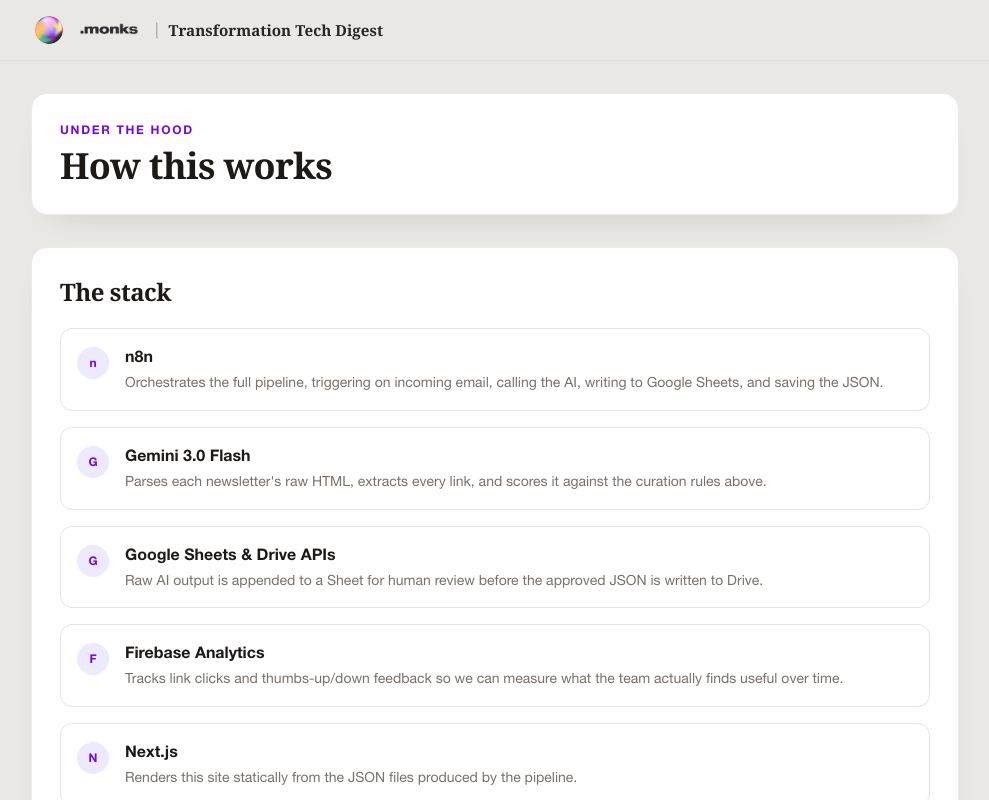
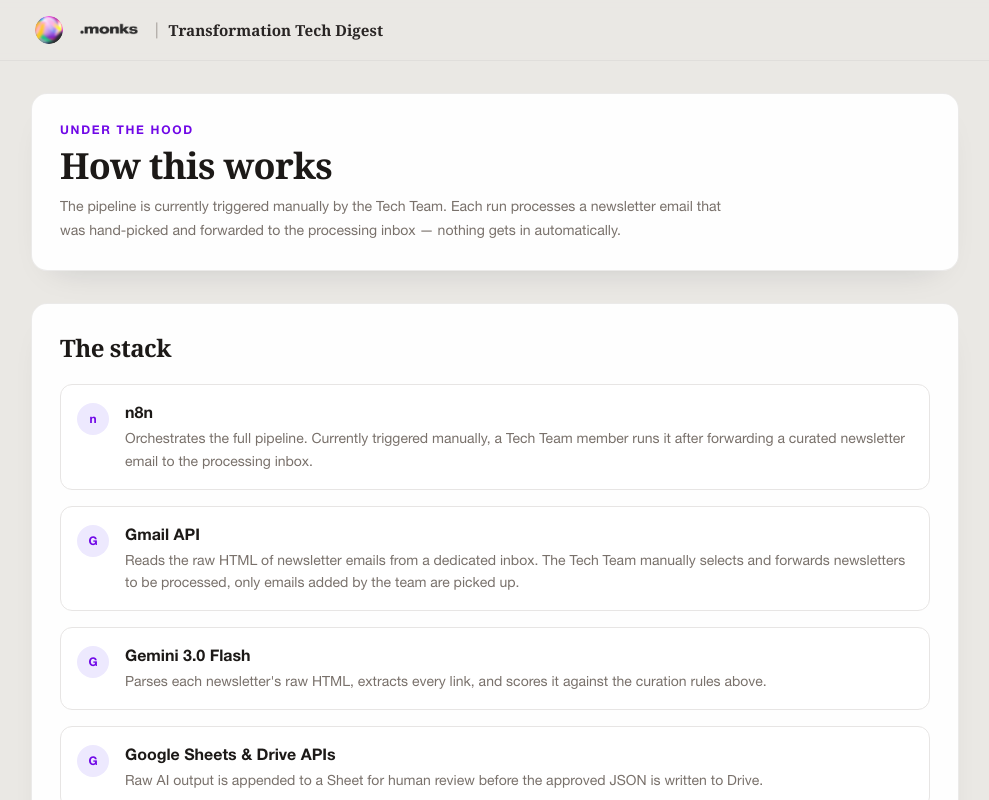
Before and after one commit to JulianEzequielPico-Monks/transformation-tech-newsletter, a Next.js app: page /how-it-works in a window 1280 px wide. Shown: the top 800 px of the page, without its empty margins (145-1134 px from the left). Built offline with nearby package versions, Linux system fonts and the light colour scheme; a web font is replaced by a local one.

Commit message:
feat: update descriptions for pipeline components and clarify manual triggering process

```diff
--- a/src/app/how-it-works/page.tsx
+++ b/src/app/how-it-works/page.tsx
@@ -81,7 +81,11 @@
 const STACK = [
   {
     name: "n8n",
-    description: "Orchestrates the full pipeline, triggering on incoming email, calling the AI, writing to Google Sheets, and saving the JSON.",
+    description: "Orchestrates the full pipeline. Currently triggered manually, a Tech Team member runs it after forwarding a curated newsletter email to the processing inbox.",
+  },
+  {
+    name: "Gmail API",
+    description: "Reads the raw HTML of newsletter emails from a dedicated inbox. The Tech Team manually selects and forwards newsletters to be processed, only emails added by the team are picked up.",
   },
   {
     name: "Gemini 3.0 Flash",
@@ -112,6 +116,9 @@
         <div className="space-y-2">
           <p className="text-xs font-semibold uppercase tracking-[0.14em] text-violet-700">Under the hood</p>
           <h1 className="text-3xl font-semibold md:text-4xl">How this works</h1>
+          <p className="max-w-2xl text-[0.88rem] leading-6 text-stone-500">
+            The pipeline is currently triggered manually by the Tech Team. Each run processes a newsletter email that was hand-picked and forwarded to the processing inbox — nothing gets in automatically.
+          </p>
         </div>
       </section>
 
```
